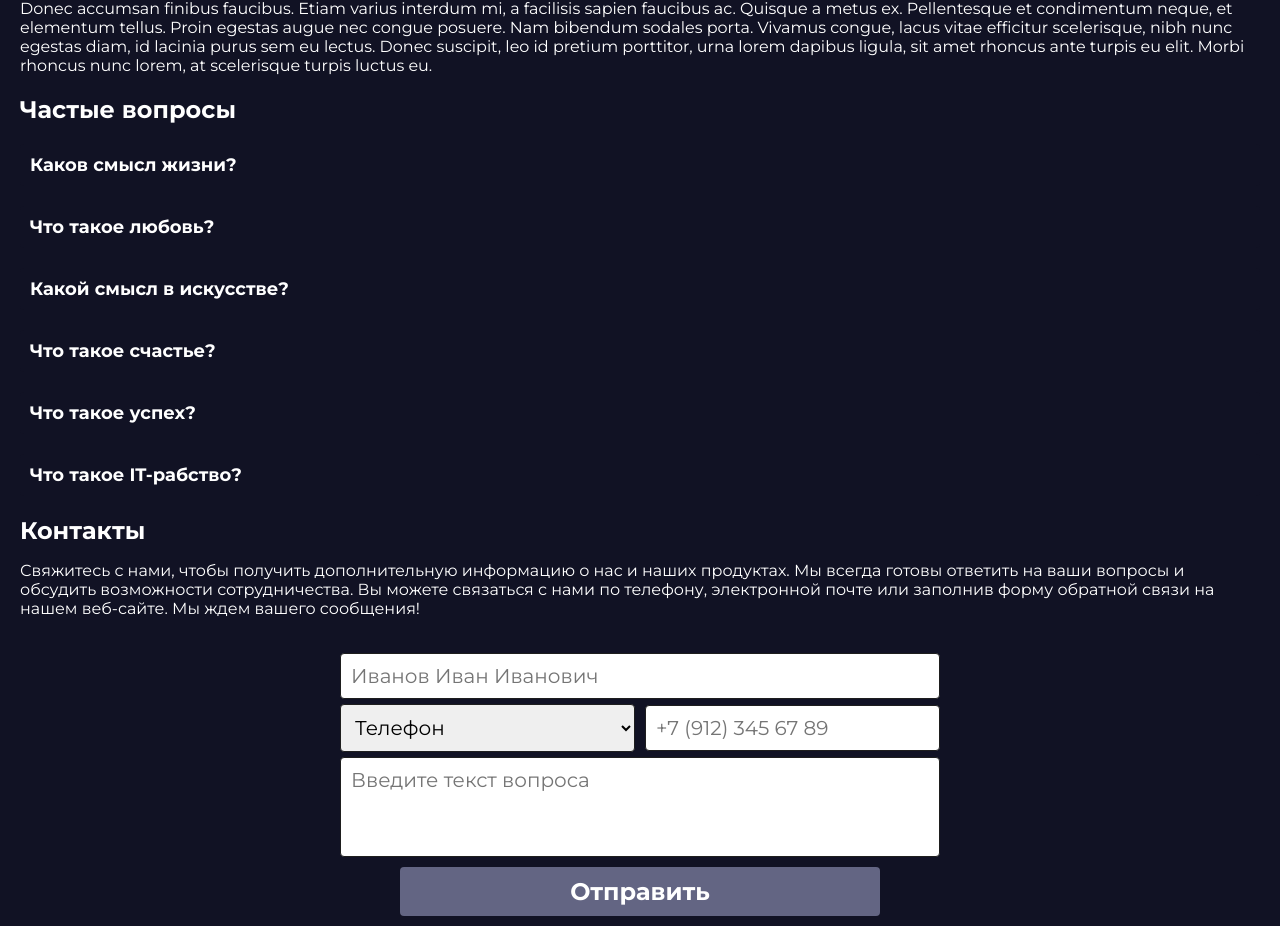
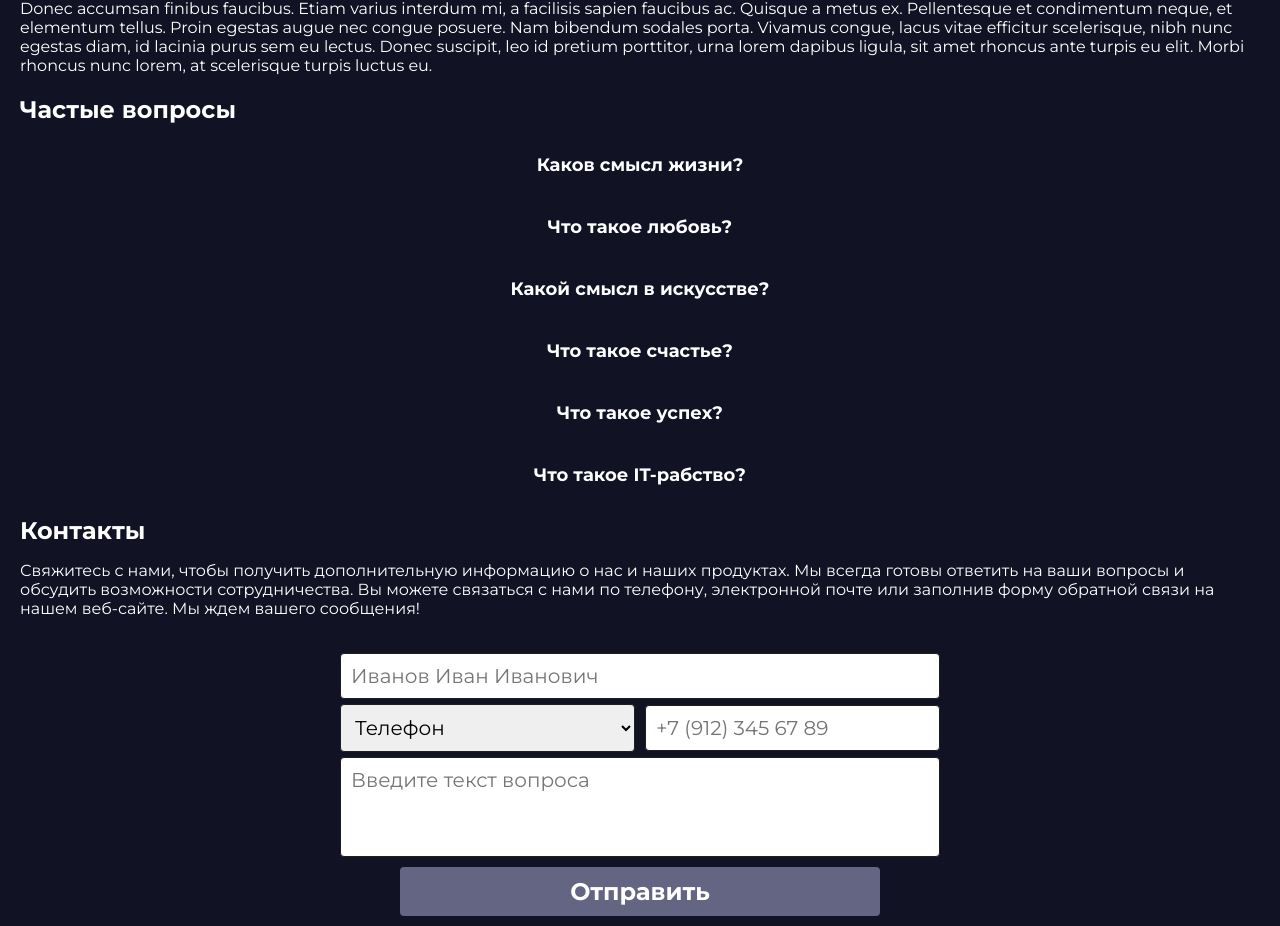
Before and after one commit to hell-lumpen/it-landing, a React (Create React App) app: page / in a window 1280 px wide. Shown: the part 2324-3250 px from the top of the page. Built offline with nearby package versions, Linux system fonts and the light colour scheme.

Commit message:
add some features

```diff
--- a/src/styles/FaqSection.css
+++ b/src/styles/FaqSection.css
@@ -1,5 +1,8 @@
 .faq-section {
     margin-top: 20px;
+    max-width: 800px;
+    margin-left: auto;
+    margin-right: auto;
 }
 
 .faq-item {
@@ -15,6 +18,7 @@
     padding: 10px;
     border-radius: 4px;
     transition: background-color 0.3s ease;
+    text-align: center;
 }
 
 .faq-question:hover {
```
